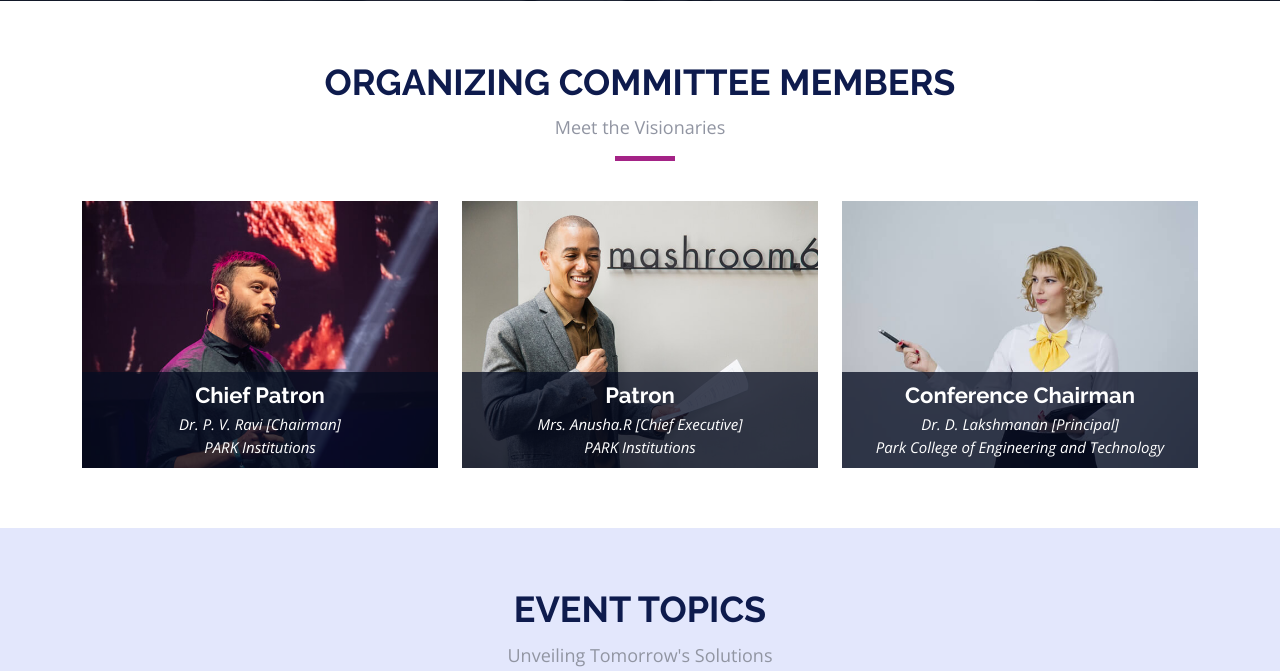
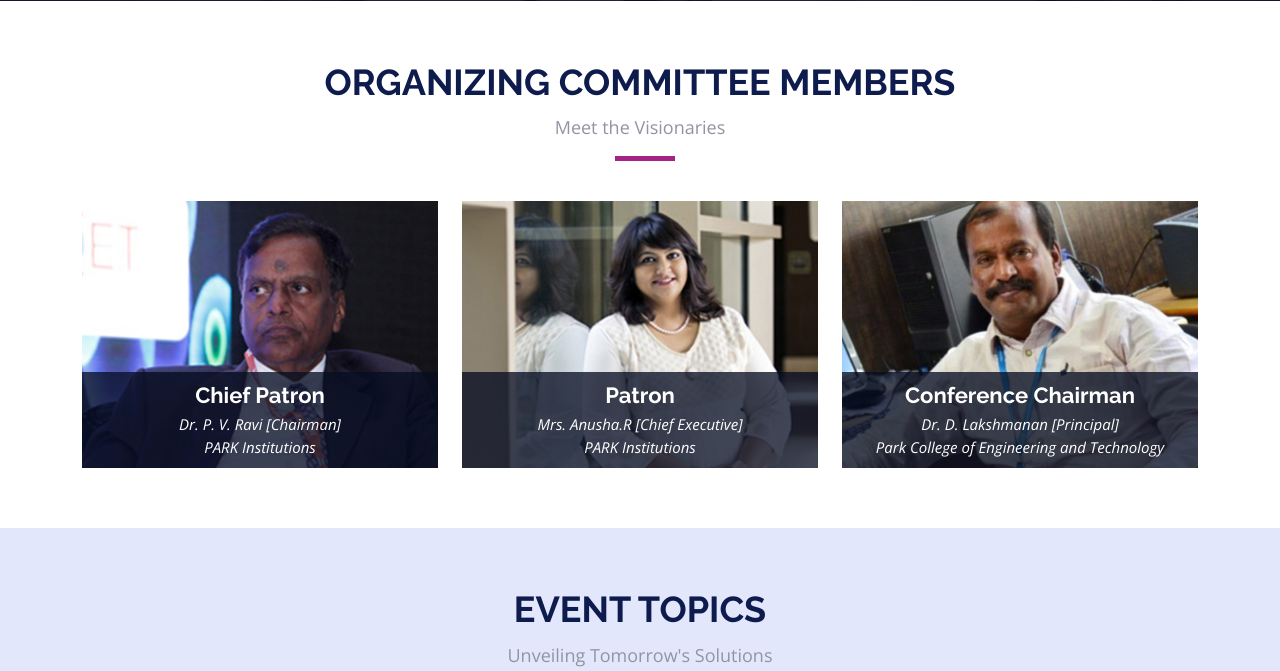
Before and after one commit to jothiswaranoh/conference, a PHP site: page / in a window 1280 px wide. Shown: the part 1056-1727 px from the top of the page. Run offline with PHP 8.4, Linux system fonts and the light colour scheme; style sheets or scripts are compiled from the project's sources.

Commit message:
Committee Members images added

```diff
--- a/_partials/_speacker.php
+++ b/_partials/_speacker.php
@@ -14,10 +14,10 @@
                 <h3><a href="speaker-details.html">Chief Patron</a></h3>
                 <p>Dr. P. V. Ravi [Chairman]<br>PARK Institutions</p>
                 <div class="social">
-                  <a href=""><i class="bi bi-twitter"></i></a>
+                  <!-- <a href=""><i class="bi bi-twitter"></i></a>
                   <a href=""><i class="bi bi-facebook"></i></a>
                   <a href=""><i class="bi bi-instagram"></i></a>
-                  <a href=""><i class="bi bi-linkedin"></i></a>
+                  <a href=""><i class="bi bi-linkedin"></i></a> -->
                 </div>
               </div>
             </div>
@@ -29,10 +29,10 @@
                 <h3><a href="speaker-details.html">Patron</a></h3>
                 <p>Mrs. Anusha.R [Chief Executive]<br>PARK Institutions</p>
                 <div class="social">
-                  <a href=""><i class="bi bi-twitter"></i></a>
+                  <!-- <a href=""><i class="bi bi-twitter"></i></a>
                   <a href=""><i class="bi bi-facebook"></i></a>
                   <a href=""><i class="bi bi-instagram"></i></a>
-                  <a href=""><i class="bi bi-linkedin"></i></a>
+                  <a href=""><i class="bi bi-linkedin"></i></a> -->
                 </div>
               </div>
             </div>
@@ -44,10 +44,10 @@
                 <h3><a href="speaker-details.html">Conference Chairman</a></h3>
                 <p>Dr. D. Lakshmanan [Principal]<br>Park College of Engineering and Technology</p>
                 <div class="social">
-                  <a href=""><i class="bi bi-twitter"></i></a>
+                  <!-- <a href=""><i class="bi bi-twitter"></i></a>
                   <a href=""><i class="bi bi-facebook"></i></a>
                   <a href=""><i class="bi bi-instagram"></i></a>
-                  <a href=""><i class="bi bi-linkedin"></i></a>
+                  <a href=""><i class="bi bi-linkedin"></i></a> -->
                 </div>
               </div>
             </div>
```
Also changed, not shown: assets/img/speakers/1.jpg, assets/img/speakers/2.jpg, assets/img/speakers/3.jpg, assets/img/speakers/4.jpg (deleted), assets/img/speakers/5.jpg (deleted), assets/img/speakers/6.jpg (deleted).
